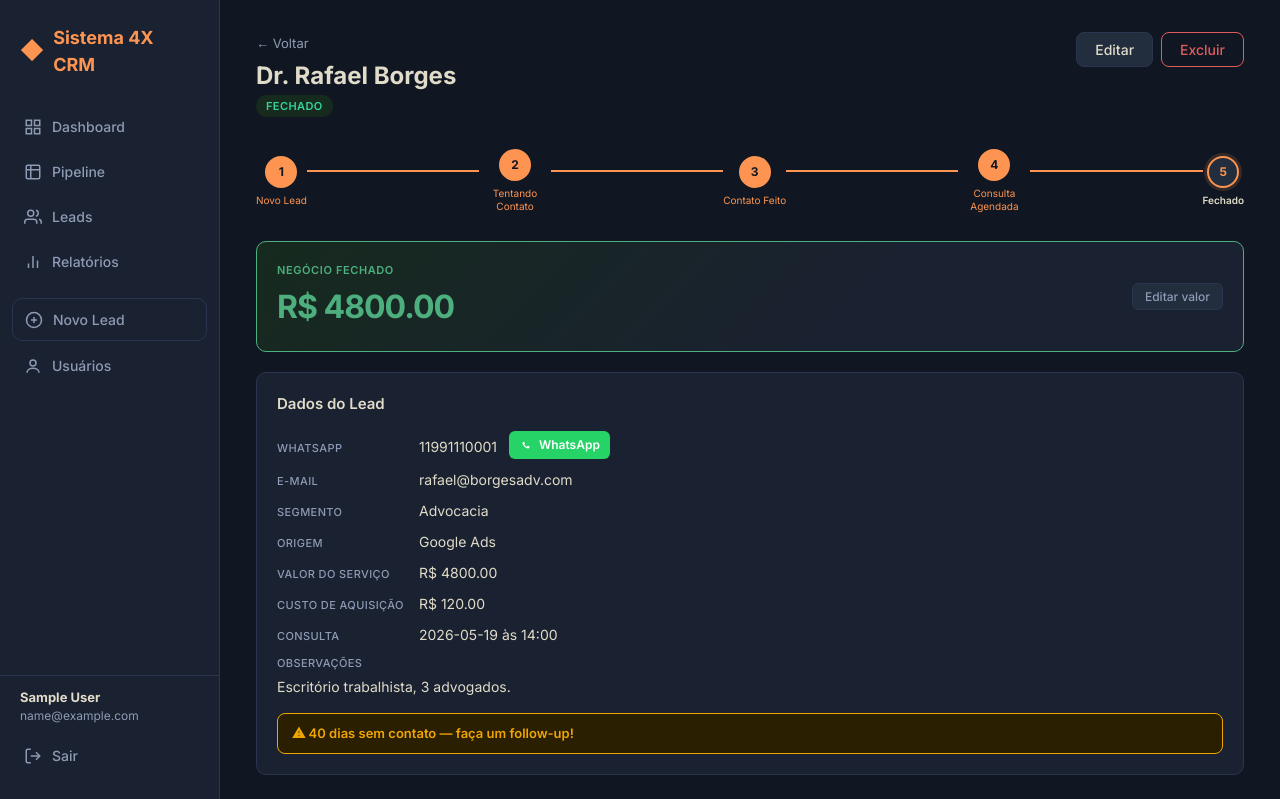
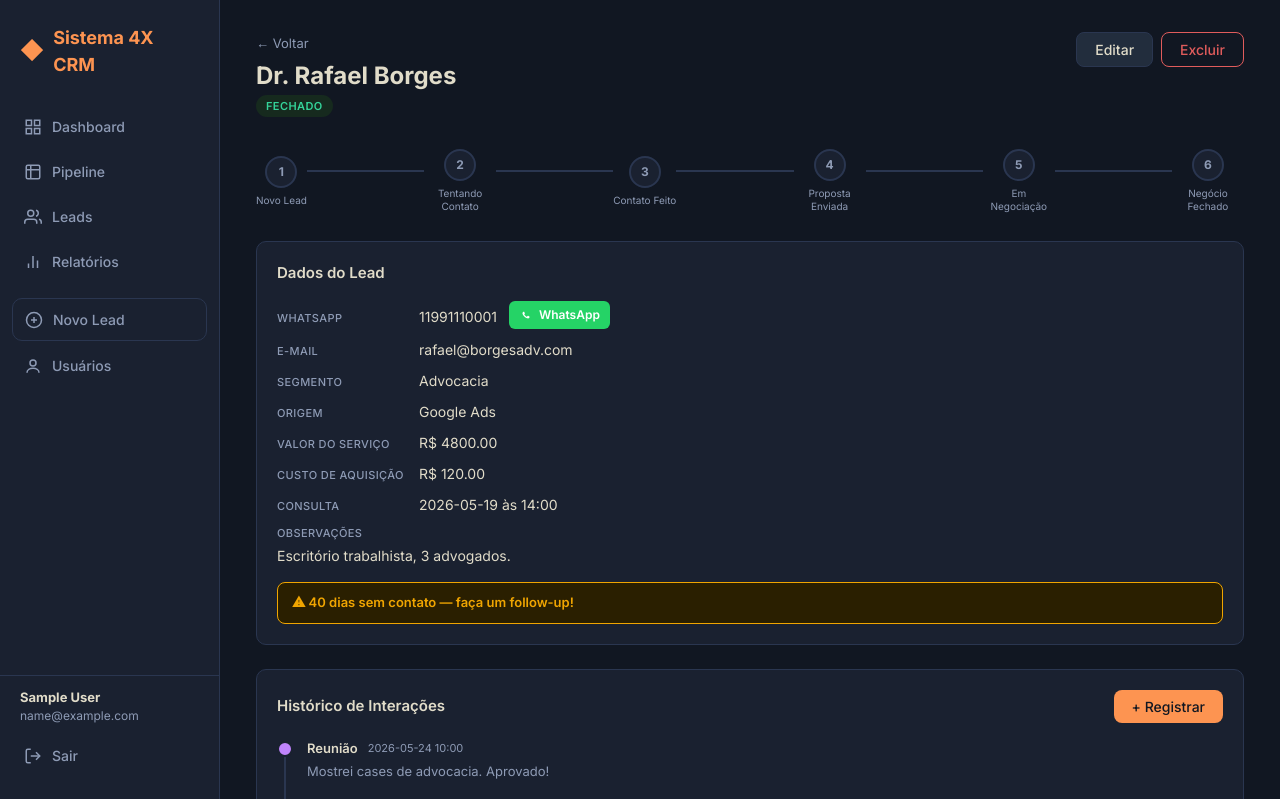
Before and after one commit to danielsilvadesa6/sistema-4x-crm, a Flask app: page /lead/1 in a window 1280 px wide. Shown: the top 799 px of the page. Run offline with Flask 3, Linux system fonts and the light colour scheme; the visitor is signed in with stand-in values (Sample User, id 1); data comes from the database, SQL or seed files in the repository; some libraries are stand-ins or nearby versions.

Commit message:
Adicionar Instagram, reformular etapas e melhorar pipeline
- Campo instagram no cadastro e edição de leads
- Botão Instagram (rosa #E1306C) nos cards do Kanban e tela de detalhe
- Renomear etapas: Consulta Agendada->Proposta Enviada, Fechado->Negócio Fechado
- Nova etapa: Em Negociação (entre Proposta Enviada e Negócio Fechado)
- Migração automática dos dados existentes no init_db()
- Regras de transição atualizadas no kanban.js e api_mover()
- Badges CSS para novas etapas

Co-Authored-By: Claude Sonnet 4.6 <noreply@anthropic.com>

```diff
--- a/app.py
+++ b/app.py
@@ -69,7 +69,7 @@ if USE_PG:
     import psycopg2
     import psycopg2.extras
 
-ETAPAS          = ["Novo Lead", "Tentando Contato", "Contato Feito", "Consulta Agendada", "Fechado", "Perdido"]
+ETAPAS = ["Novo Lead", "Tentando Contato", "Contato Feito", "Proposta Enviada", "Em Negociação", "Negócio Fechado", "Perdido"]
 SEGMENTOS       = ["Advocacia", "Clínica Médica", "Odontologia", "Psicologia", "Veterinária", "Outro"]
 ORIGENS         = ["Google Ads", "Instagram", "Indicação", "Site", "WhatsApp direto", "Outro"]
 TIPOS_INTERACAO = ["WhatsApp", "Ligação", "E-mail", "Reunião", "Presencial", "Outro"]
@@ -221,9 +221,14 @@ def init_db():
         colunas = [r[1] for r in conn.execute("PRAGMA table_info(leads)").fetchall()]
 
     for col, tipo in [("custo_aquisicao", "REAL"), ("lembrete_em", "TEXT"), ("lembrete_nota", "TEXT"),
-                       ("usuario_id", "INTEGER")]:
+                       ("usuario_id", "INTEGER"), ("instagram", "TEXT")]:
         if col not in colunas:
             conn.execute(f"ALTER TABLE leads ADD COLUMN {col} {tipo}")
+    conn.commit()
+
+    # Renomear etapas antigas para os novos nomes
+    conn.execute("UPDATE leads SET etapa='Proposta Enviada' WHERE etapa='Consulta Agendada'")
+    conn.execute("UPDATE leads SET etapa='Negócio Fechado'  WHERE etapa='Negócio Fechado'")
     conn.commit()
 
     # Cria o usuário admin padrão se não existir
@@ -421,6 +426,13 @@ def injetar_usuario():
 
 # ─── Helpers ─────────────────────────────────────────────────────────────────
 
+def instagram_link(usuario):
+    if not usuario:
+        return None
+    u = usuario.lstrip("@").strip()
+    return f"https://www.instagram.com/{u}/" if u else None
+
+
 def whatsapp_link(numero):
     if not numero:
         return None
@@ -586,7 +598,7 @@ def dashboard():
 
     atrasados = []
     for l in conn.execute(
-        "SELECT * FROM leads WHERE usuario_id=%s AND etapa NOT IN ('Fechado','Perdido')", (uid,)
+        "SELECT * FROM leads WHERE usuario_id=%s AND etapa NOT IN ('Negócio Fechado','Perdido')", (uid,)
     ).fetchall():
         d = dias_sem_contato(l["id"], l["criado_em"], conn)
         if d > 7:
@@ -597,7 +609,7 @@ def dashboard():
         SELECT id, nome, etapa, lembrete_em, lembrete_nota
         FROM leads
         WHERE usuario_id=%s AND lembrete_em IS NOT NULL AND lembrete_em <= %s
-          AND etapa NOT IN ('Fechado','Perdido')
+          AND etapa NOT IN ('Negócio Fechado','Perdido')
         ORDER BY lembrete_em ASC
     """, (uid, hoje)).fetchall()]
 
@@ -623,7 +635,8 @@ def pipeline():
             cards.append({
                 "id": l["id"], "nome": l["nome"], "segmento": l["segmento"],
                 "origem": l["origem"], "dias_sem_contato": d, "alerta": d > 7,
-                "etapa": l["etapa"], "whatsapp_link": whatsapp_link(l["whatsapp"])
+                "etapa": l["etapa"], "whatsapp_link": whatsapp_link(l["whatsapp"]),
+                "instagram_link": instagram_link(l["instagram"])
             })
         colunas[e] = cards
     conn.close()
@@ -676,11 +689,12 @@ def novo_lead():
         d = request.form
         conn = get_db()
         conn.execute("""
-            INSERT INTO leads (nome, whatsapp, email, segmento, origem, observacoes,
+            INSERT INTO leads (nome, whatsapp, email, instagram, segmento, origem, observacoes,
                                custo_aquisicao, lembrete_em, lembrete_nota, usuario_id)
-            VALUES (%s,%s,%s,%s,%s,%s,%s,%s,%s,%s)
-        """, (d["nome"], d["whatsapp"], d.get("email"), d.get("segmento"),
-              d.get("origem"), d.get("observacoes"),
+            VALUES (%s,%s,%s,%s,%s,%s,%s,%s,%s,%s,%s)
+        """, (d["nome"], d["whatsapp"], d.get("email") or None,
+              d.get("instagram") or None,
+              d.get("segmento"), d.get("origem"), d.get("observacoes"),
               d.get("custo_aquisicao") or None,
               d.get("lembrete_em")     or None,
               d.get("lembrete_nota")   or None,
@@ -711,7 +725,8 @@ def ver_lead(lead_id):
                            etapas=ETAPAS, segmentos=SEGMENTOS, origens=ORIGENS,
                            now_str=datetime.now().strftime("%Y-%m-%dT%H:%M"),
                            hoje=datetime.now().strftime("%Y-%m-%d"),
-                           whatsapp_link=whatsapp_link(lead["whatsapp"]))
+                           whatsapp_link=whatsapp_link(lead["whatsapp"]),
+                           instagram_link=instagram_link(lead["instagram"]))
 
 
 @app.route("/lead/<int:lead_id>/editar", methods=["POST"])
@@ -723,12 +738,14 @@ def editar_lead(lead_id):
         return "Lead não encontrado", 404
     d = request.form
     conn.execute("""
-        UPDATE leads SET nome=%s, whatsapp=%s, email=%s, segmento=%s, origem=%s,
+        UPDATE leads SET nome=%s, whatsapp=%s, email=%s, instagram=%s, segmento=%s, origem=%s,
         observacoes=%s, valor_servico=%s, data_consulta=%s, hora_consulta=%s,
         motivo_perda=%s, custo_aquisicao=%s, lembrete_em=%s, lembrete_nota=%s,
         atualizado_em=NOW()::text
         WHERE id=%s
-    """, (d["nome"], d["whatsapp"], d.get("email"), d.get("segmento"), d.get("origem"),
+    """, (d["nome"], d["whatsapp"], d.get("email") or None,
+          d.get("instagram") or None,
+          d.get("segmento"), d.get("origem"),
           d.get("observacoes"),
           d.get("valor_servico")    or None,
           d.get("data_consulta")    or None,
@@ -816,12 +833,16 @@ def api_mover():
         n = conn.execute("SELECT COUNT(*) FROM interacoes WHERE lead_id=%s", (lead_id,)).fetchone()[0]
         if n == 0:
             erro = "Registre pelo menos 1 interação antes de avançar."
-    elif nova_etapa == "Consulta Agendada" and etapa_atual == "Contato Feito":
-        if not lead["data_consulta"] or not lead["hora_consulta"]:
-            erro = "Preencha a data e hora da consulta antes de avançar."
-    elif nova_etapa == "Fechado" and etapa_atual == "Consulta Agendada":
+    elif nova_etapa == "Proposta Enviada" and etapa_atual == "Contato Feito":
+        if not lead["observacoes"]:
+            erro = "Preencha as observações do lead antes de enviar a proposta."
+    elif nova_etapa == "Em Negociação" and etapa_atual == "Proposta Enviada":
+        n = conn.execute("SELECT COUNT(*) FROM interacoes WHERE lead_id=%s", (lead_id,)).fetchone()[0]
+        if n == 0:
+            erro = "Registre pelo menos 1 interação antes de avançar para Em Negociação."
+    elif nova_etapa == "Negócio Fechado" and etapa_atual == "Em Negociação":
         if not lead["valor_servico"]:
-            erro = "Preencha o valor do serviço antes de fechar."
+            erro = "Preencha o valor do serviço antes de fechar o negócio."
     elif nova_etapa == "Perdido":
         if not lead["motivo_perda"]:
             erro = "Informe o motivo da perda antes de mover para Perdido."
@@ -881,7 +902,7 @@ def relatorios():
             "SELECT COUNT(*) FROM leads WHERE usuario_id=%s AND origem=%s", (uid, origem)
         ).fetchone()[0]
         fechados = conn.execute(
-            "SELECT COUNT(*) FROM leads WHERE usuario_id=%s AND origem=%s AND etapa='Fechado'", (uid, origem)
+            "SELECT COUNT(*) FROM leads WHERE usuario_id=%s AND origem=%s AND etapa='Negócio Fechado'", (uid, origem)
         ).fetchone()[0]
         conv_origem[origem] = {
             "total": total, "fechados": fechados,
@@ -891,13 +912,13 @@ def relatorios():
     receita_origem = {}
     for r in conn.execute("""
         SELECT origem, SUM(valor_servico) total
-        FROM leads WHERE usuario_id=%s AND etapa='Fechado' AND valor_servico IS NOT NULL GROUP BY origem
+        FROM leads WHERE usuario_id=%s AND etapa='Negócio Fechado' AND valor_servico IS NOT NULL GROUP BY origem
     """, (uid,)):
         receita_origem[r["origem"] or "Não informado"] = r["total"] or 0
 
     receita_total  = sum(receita_origem.values())
     ticket_medio   = conn.execute(
-        "SELECT AVG(valor_servico) FROM leads WHERE usuario_id=%s AND etapa='Fechado' AND valor_servico IS NOT NULL",
+        "SELECT AVG(valor_servico) FROM leads WHERE usuario_id=%s AND etapa='Negócio Fechado' AND valor_servico IS NOT NULL",
         (uid,)
     ).fetchone()[0] or 0
 
@@ -911,7 +932,7 @@ def relatorios():
 
     tempos = []
     for r in conn.execute(
-        "SELECT criado_em, atualizado_em FROM leads WHERE usuario_id=%s AND etapa='Fechado'", (uid,)
+        "SELECT criado_em, atualizado_em FROM leads WHERE usuario_id=%s AND etapa='Negócio Fechado'", (uid,)
     ).fetchall():
         try:
             c = datetime.strptime(str(r["criado_em"])[:19],    "%Y-%m-%d %H:%M:%S")
@@ -924,7 +945,7 @@ def relatorios():
     total_leads   = conn.execute(
         "SELECT COUNT(*) FROM leads WHERE usuario_id=%s", (uid,)
     ).fetchone()[0]
-    total_fechados = funil.get("Fechado", 0)
+    total_fechados = funil.get('Negócio Fechado', 0)
     taxa_conv_geral = round(total_fechados / total_leads * 100, 1) if total_leads else 0
 
     custo_origem = {}
@@ -969,14 +990,14 @@ def exportar_pdf():
         "SELECT COUNT(*) FROM leads WHERE usuario_id=%s", (uid,)
     ).fetchone()[0]
     total_fechados = conn.execute(
-        "SELECT COUNT(*) FROM leads WHERE usuario_id=%s AND etapa='Fechado'", (uid,)
+        "SELECT COUNT(*) FROM leads WHERE usuario_id=%s AND etapa='Negócio Fechado'", (uid,)
     ).fetchone()[0]
     taxa_conv      = round(total_fechados / total_leads * 100, 1) if total_leads else 0
     receita_total  = conn.execute(
-        "SELECT COALESCE(SUM(valor_servico),0) FROM leads WHERE usuario_id=%s AND etapa='Fechado'", (uid,)
+        "SELECT COALESCE(SUM(valor_servico),0) FROM leads WHERE usuario_id=%s AND etapa='Negócio Fechado'", (uid,)
     ).fetchone()[0] or 0
     ticket_medio   = conn.execute(
-        "SELECT COALESCE(AVG(valor_servico),0) FROM leads WHERE usuario_id=%s AND etapa='Fechado' AND valor_servico IS NOT NULL",
+        "SELECT COALESCE(AVG(valor_servico),0) FROM leads WHERE usuario_id=%s AND etapa='Negócio Fechado' AND valor_servico IS NOT NULL",
         (uid,)
     ).fetchone()[0] or 0
     invest_total   = conn.execute(
@@ -993,8 +1014,8 @@ def exportar_pdf():
     canais = conn.execute("""
         SELECT l.origem,
                COUNT(*) total,
-               SUM(CASE WHEN l.etapa='Fechado' THEN 1 ELSE 0 END) fechados,
-               COALESCE(SUM(CASE WHEN l.etapa='Fechado' THEN l.valor_servico ELSE 0 END),0) receita,
+               SUM(CASE WHEN l.etapa='Negócio Fechado' THEN 1 ELSE 0 END) fechados,
+               COALESCE(SUM(CASE WHEN l.etapa='Negócio Fechado' THEN l.valor_servico ELSE 0 END),0) receita,
                COALESCE(SUM(l.custo_aquisicao),0) custo
         FROM leads l WHERE l.usuario_id=%s GROUP BY l.origem ORDER BY total DESC
     """, (uid,)).fetchall()
--- a/templates/form_lead.html
+++ b/templates/form_lead.html
@@ -24,6 +24,10 @@
         <label>E-mail</label>
         <input type="email" name="email" class="input" placeholder="email@exemplo.com">
       </div>
+    </div>
+    <div class="form-group">
+      <label>Instagram</label>
+      <input type="text" name="instagram" class="input" placeholder="@usuario">
     </div>
     <div class="form-row">
       <div class="form-group">
--- a/templates/lead_detalhe.html
+++ b/templates/lead_detalhe.html
@@ -18,7 +18,7 @@
 </div>
 
 <!-- Barra de progresso da etapa -->
-{% set etapas_prog = ['Novo Lead','Tentando Contato','Contato Feito','Consulta Agendada','Fechado'] %}
+{% set etapas_prog = ['Novo Lead','Tentando Contato','Contato Feito','Proposta Enviada','Em Negociação','Negócio Fechado'] %}
 {% if lead.etapa != 'Perdido' %}
 <div class="progresso-etapa">
   {% for e in etapas_prog %}
@@ -34,7 +34,7 @@
 {% endif %}
 
 <!-- Card de negócio fechado (só aparece quando Fechado) -->
-{% if lead.etapa == 'Fechado' %}
+{% if lead.etapa == 'Negócio Fechado' %}
 <div class="card card-fechado">
   <div class="fechado-header">
     <div>
@@ -59,6 +59,7 @@
     <input type="hidden" name="data_consulta"  value="{{ lead.data_consulta or '' }}">
     <input type="hidden" name="hora_consulta"  value="{{ lead.hora_consulta or '' }}">
     <input type="hidden" name="motivo_perda"   value="{{ lead.motivo_perda or '' }}">
+    <input type="hidden" name="instagram"      value="{{ lead.instagram or '' }}">
     <div style="display:flex;gap:10px;align-items:flex-end">
       <div class="form-group" style="margin:0;flex:1">
         <label>Valor do negócio (R$)</label>
@@ -88,6 +89,14 @@
         {% endif %}
       </span></div>
       <div class="info-row"><span class="info-label">E-mail</span><span class="info-val">{{ lead.email or '—' }}</span></div>
+      {% if lead.instagram %}
+      <div class="info-row"><span class="info-label">Instagram</span><span class="info-val">
+        <a href="{{ instagram_link }}" target="_blank" rel="noopener" class="btn-instagram-detalhe">
+          <svg viewBox="0 0 24 24" width="13" height="13" fill="currentColor"><path d="M12 2.163c3.204 0 3.584.012 4.85.07 3.252.148 4.771 1.691 4.919 4.919.058 1.265.069 1.645.069 4.849 0 3.205-.012 3.584-.069 4.849-.149 3.225-1.664 4.771-4.919 4.919-1.266.058-1.644.07-4.85.07-3.204 0-3.584-.012-4.849-.07-3.26-.149-4.771-1.699-4.919-4.92-.058-1.265-.07-1.644-.07-4.849 0-3.204.013-3.583.07-4.849.149-3.227 1.664-4.771 4.919-4.919 1.266-.057 1.645-.069 4.849-.069zm0-2.163c-3.259 0-3.667.014-4.947.072-4.358.2-6.78 2.618-6.98 6.98-.059 1.281-.073 1.689-.073 4.948 0 3.259.014 3.668.072 4.948.2 4.358 2.618 6.78 6.98 6.98 1.281.058 1.689.072 4.948.072 3.259 0 3.668-.014 4.948-.072 4.354-.2 6.782-2.618 6.979-6.98.059-1.28.073-1.689.073-4.948 0-3.259-.014-3.667-.072-4.947-.196-4.354-2.617-6.78-6.979-6.98-1.281-.059-1.69-.073-4.949-.073zm0 5.838c-3.403 0-6.162 2.759-6.162 6.162s2.759 6.163 6.162 6.163 6.162-2.759 6.162-6.163c0-3.403-2.759-6.162-6.162-6.162zm0 10.162c-2.209 0-4-1.79-4-4 0-2.209 1.791-4 4-4s4 1.791 4 4c0 2.21-1.791 4-4 4zm6.406-11.845c-.796 0-1.441.645-1.441 1.44s.645 1.44 1.441 1.44c.795 0 1.439-.645 1.439-1.44s-.644-1.44-1.439-1.44z"/></svg>
+          {{ lead.instagram }}
+        </a>
+      </span></div>
+      {% endif %}
       <div class="info-row"><span class="info-label">Segmento</span><span class="info-val">{{ lead.segmento or '—' }}</span></div>
       <div class="info-row"><span class="info-label">Origem</span><span class="info-val">{{ lead.origem or '—' }}</span></div>
       <div class="info-row"><span class="info-label">Valor do Serviço</span><span class="info-val">{% if lead.valor_servico %}R$ {{ "%.2f"|format(lead.valor_servico) }}{% else %}—{% endif %}</span></div>
@@ -133,6 +142,10 @@
     <div class="form-group">
       <label>E-mail</label>
       <input type="email" name="email" value="{{ lead.email or '' }}" class="input">
+    </div>
+    <div class="form-group">
+      <label>Instagram</label>
+      <input type="text" name="instagram" value="{{ lead.instagram or '' }}" class="input" placeholder="@usuario">
     </div>
     <div class="form-row">
       <div class="form-group">
```
Also changed, not shown: static/css/style.css (+38 -3 lines), static/js/kanban.js (+4 -4 lines), templates/pipeline.html (+9 -0 lines).
